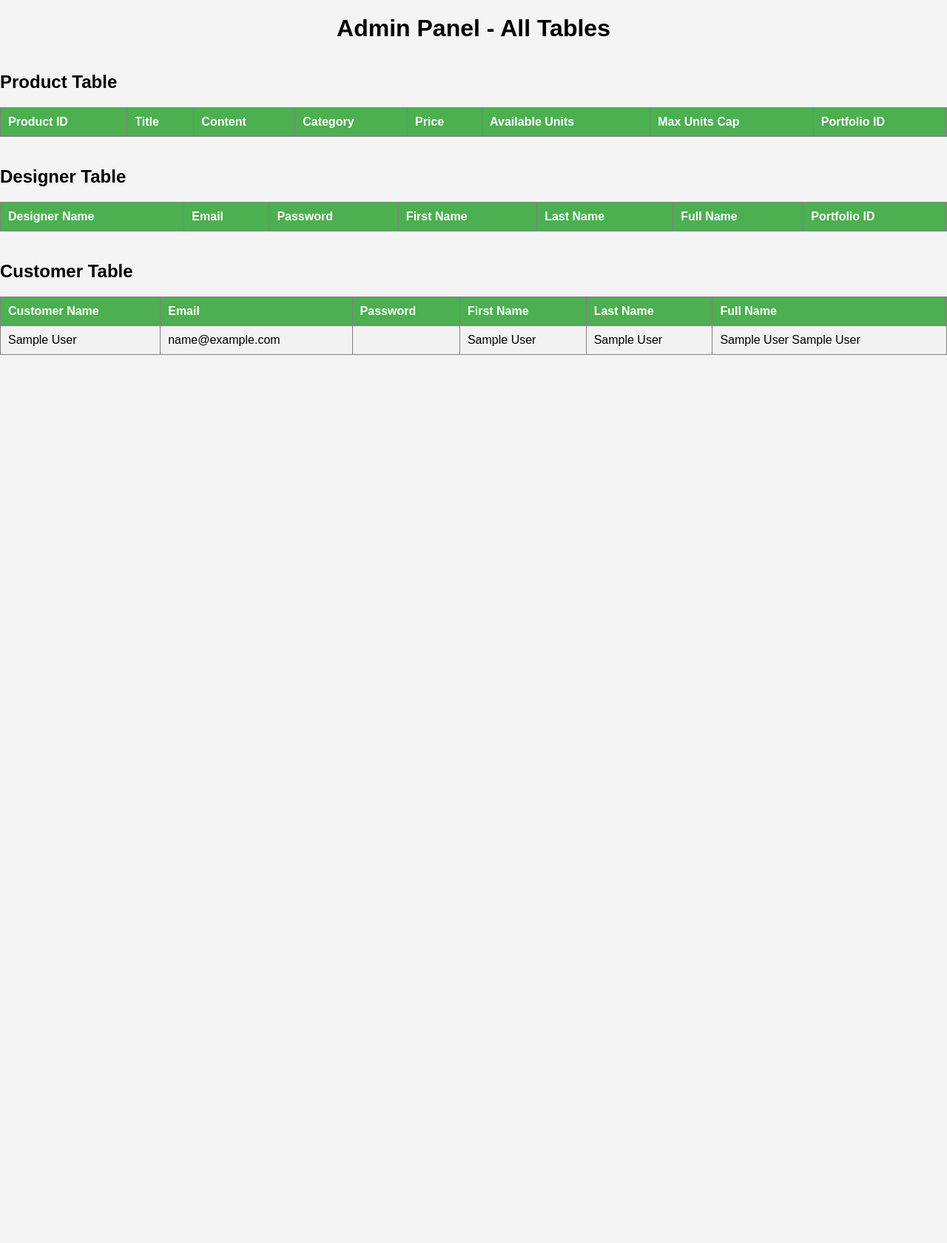
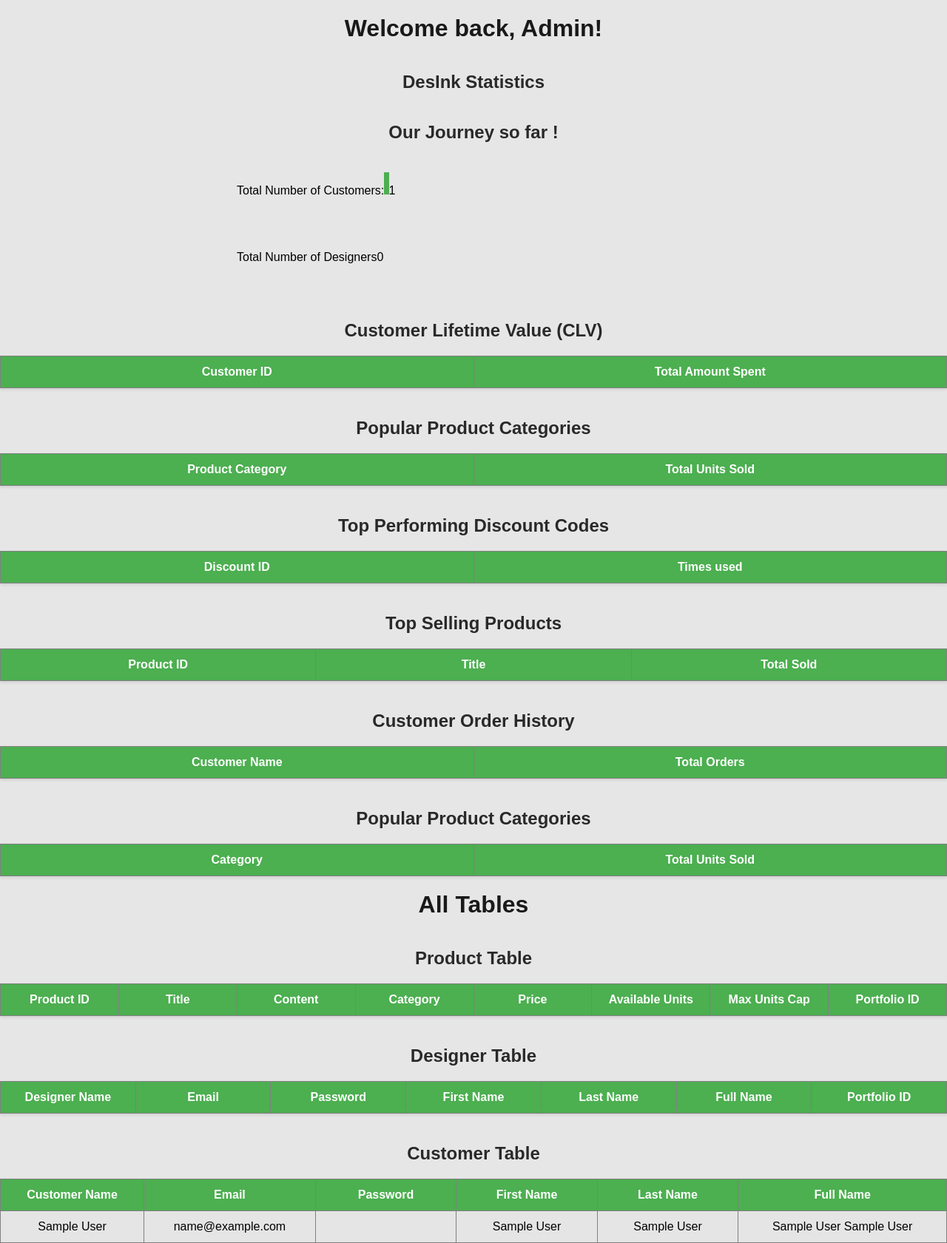
Before and after one commit to VanshAg283/DBMS_Project, a Flask app: page /admin in a window 1280 px wide. Shown: the whole page at 74% size. Before the commit the page ends 480 px from the top, so only its background shows below. Run offline with Flask 3, Linux system fonts and the light colour scheme; the visitor is signed in with stand-in values (Sample User, id 1); data that the repository does not hold is empty.

Commit message:
made changes to admin

```diff
--- /dev/null
+++ b/app/admin_streamlit.py
@@ -0,0 +1,4 @@
+import streamlit
+import pandas as pd
+
+streamlit.write("hello world")
--- a/app/app.py
+++ b/app/app.py
@@ -1,6 +1,7 @@
 from flask import Flask, render_template, request, redirect, session, flash
 import mysql.connector
 import re
+import subprocess
 
 app = Flask(__name__)
 app.secret_key = 'your_secret_key'  # Set a secret key for session management
@@ -9,8 +10,8 @@
 conn = mysql.connector.connect(
     host="localhost",
     user="root",
-    password="V@nshu04",
-    database="DesInk"
+    password="root",
+    database="desInk"
 )
 cursor = conn.cursor()
 # Function to authenticate user
@@ -471,23 +472,88 @@
     return render_template('place_order.html', cart_details=cart_details, cart_value=cart_value)
 
 
-# Route to render the admin HTML page
+
 @app.route('/admin')
 def admin():
     if 'authenticated' in session and session['authenticated']:
-        # Fetch data for each table separately
+        # Fetch data for each table
+        cursor.nextset()
         cursor.execute("SELECT * FROM Product")
         product_data = cursor.fetchall()
-
         cursor.execute("SELECT * FROM Designer")
         designer_data = cursor.fetchall()
-
         cursor.execute("SELECT * FROM Customer")
         customer_data = cursor.fetchall()
 
-        return render_template('admin.html', product_data=product_data, designer_data=designer_data, customer_data=customer_data)
+        # Execute statistics queries
+        total_customers_query = "SELECT COUNT(*) AS total_customers FROM Customer"
+        total_designers_query = "SELECT COUNT(*) AS total_designers FROM Designer"
+        top_selling_products_query = """
+            SELECT p.productID, p.title, SUM(ci.quantity) AS total_sold
+            FROM Product p
+            JOIN CartItem ci ON p.productID = ci.cartItemID
+            GROUP BY p.productID, p.title
+            ORDER BY total_sold DESC
+            LIMIT 5
+        """
+        customer_order_history_query = """
+            SELECT custName, COUNT(*) AS total_orders
+            FROM `Order`
+            GROUP BY custName
+            ORDER BY total_orders DESC
+        """
+        popular_product_categories_query = """
+            SELECT category, SUM(availableUnits) AS total_units_sold
+            FROM Product
+            GROUP BY category
+            ORDER BY total_units_sold DESC
+        """
+        customer_lifetime_value_query = """
+            SELECT custName, SUM(totalPrice)
+            AS total_spent
+            FROM Cart
+            GROUP BY custName
+            ORDER BY total_spent DESC
+            LIMIT 5;
+        """
+        top_performing_discount_codes_query = """
+            SELECT d.discountCode, COUNT(*) AS usage_count
+            FROM `Order` o
+            JOIN Discount d ON o.discountID = d.discountID
+            WHERE o.discountID IS NOT NULL
+            GROUP BY d.discountCode
+            ORDER BY usage_count DESC;
+        """
+        # Fetch statistics data
+        cursor.execute(total_customers_query)
+        total_customers = cursor.fetchall()
+        cursor.execute(total_designers_query)
+        total_designers = cursor.fetchall()
+        cursor.execute(top_selling_products_query)
+        top_selling_products = cursor.fetchall()
+        cursor.execute(customer_order_history_query)
+        customer_order_history = cursor.fetchall()
+        cursor.execute(popular_product_categories_query)
+        popular_product_categories = cursor.fetchall()
+        cursor.execute(customer_lifetime_value_query)
+        customer_lifetime_value = cursor.fetchall()
+        cursor.execute(top_performing_discount_codes_query)
+        top_performing_discount_codes = cursor.fetchall()
+
+        return render_template('admin.html',
+                               product_data=product_data,
+                               designer_data=designer_data,
+                               customer_data=customer_data,
+                               total_customers=total_customers,
+                               total_designers=total_designers,
+                               top_selling_products=top_selling_products,
+                               customer_order_history=customer_order_history,
+                               popular_product_categories=popular_product_categories,
+                               customer_lifetime_value = customer_lifetime_value,
+                               top_performing_discount_codes = top_performing_discount_codes)
     else:
         return redirect('/')
+
 
 # Predefined valid credentials
 valid_credentials = {'username': 'root', 'password': 'root'}
--- a/app/static/admin.css
+++ b/app/static/admin.css
@@ -1,21 +1,24 @@
-/* style.css */
+/* admin.css */
 
 /* Body styles */
 body {
     font-family: Arial, sans-serif;
-    background-color: #f4f4f4;
+    background-color: #e6e6e6;
     margin: 0;
     padding: 0;
+    text-align: center;
 }
 
 /* Header styles */
 h1 {
     text-align: center;
     margin-top: 20px;
+    color: #191919;
 }
 
 h2 {
     margin-top: 40px;
+    color: #292929;
 }
 
 /* Table styles */
@@ -23,11 +26,15 @@
     width: 100%;
     border-collapse: collapse;
     margin-top: 20px;
+    background-color: #fff;
+    box-shadow: 0 2px 4px rgba(0, 0, 0, 0.1);
 }
 
 th, td {
-    padding: 10px;
-    text-align: left;
+    padding: 12px;
+    text-align: center;
+    /* Set a fixed minimum width for table cells to ensure more symmetric column widths */
+    min-width: 120px; /* Adjust as needed based on your content */
 }
 
 th {
@@ -36,9 +43,50 @@
 }
 
 tr:nth-child(even) {
-    background-color: #f2f2f2;
+    background-color: #e5e5e5;
 }
 
 tr:hover {
     background-color: #ddd;
 }
+
+/* Responsive table */
+@media screen and (max-width: 600px) {
+    th, td {
+        width: auto; /* Allow cells to adjust width based on content on smaller screens */
+    }
+}
+
+.twoColumn {
+    width: 50%;
+}
+
+/* Progress bar styles */
+.progress-container {
+    border: #191919;
+    width: 50%;
+    margin: 20px auto;
+    display: flex;
+    flex-direction: row;
+}
+
+.progress-bar {
+    height: 30px;
+    background-color: #4CAF50;
+    width: 0%;
+    transition: width 2s ease-in-out;
+
+}
+
+.progressWhole {
+    display: flex;
+    flex-direction: column;
+    align-items: center;
+    justify-content: center;
+    margin-top: 10px;
+}
+
+.progressIn{
+    display: flex;
+    flex-direction: row;
+}
--- /dev/null
+++ b/app/static/admin.js
@@ -0,0 +1,17 @@
+// admin.js
+
+document.addEventListener('DOMContentLoaded', () => {
+    const totalCustomers = parseInt(document.getElementById('totalCustomers').innerText);
+    const totalDesigners = parseInt(document.getElementById('totalDesigners').innerText);
+
+    const customerProgress = document.getElementById('customerProgress');
+    const designerProgress = document.getElementById('designerProgress');
+
+    // Calculate progress percentage for customers
+    const customerPercentage = (totalCustomers / 100) * 100;
+    customerProgress.style.width = `${customerPercentage}%`;
+
+    // Calculate progress percentage for designers
+    const designerPercentage = (totalDesigners / 100) * 100;
+    designerProgress.style.width = `${designerPercentage}%`;
+});
--- a/app/templates/admin.html
+++ b/app/templates/admin.html
@@ -7,8 +7,115 @@
     <link rel="stylesheet" type="text/css" href="../static/admin.css">
 </head>
 <body>
-    <h1>Admin Panel - All Tables</h1>
+    <h1>Welcome back, Admin!</h1>
 
+    <h2>DesInk Statistics</h2>
+    <h2>Our Journey so far !</h3>
+    <div class="progressWhole">
+        <div class="progress-container">
+            <p>Total Number of Customers:</p>
+            <div class="progress-bar" id="customerProgress"></div>
+            <div class="progressIn">
+                <p><span id="totalCustomers">{{ total_customers[0][0] }}</span></p>
+            </div>
+        </div>
+
+        <div class="progress-container">
+            <p>Total Number of Designers  </p>
+            <div class="progress-bar" id="designerProgress"></div>
+            <div class="progressIn">
+                <p><span id="totalDesigners">{{ total_designers[0][0] }}</span></p>
+            </div>
+        </div>
+    </div>
+
+    <script src="../static/admin.js"></script>
+    <h2>Customer Lifetime Value (CLV)</h2>
+    <table border="1" >
+        <tr >
+            <th class="twoColumn" >Customer ID</th>
+            <th class="twoColumn" >Total Amount Spent</th>
+        </tr>
+        {% for customer in customer_lifetime_value %}
+            <tr>
+                <td>{{ customer[0] }}</td>
+                <td>{{ customer[1] }}</td>
+            </tr>
+        {% endfor %}
+    </table>
+    <h2>Popular Product Categories</h2>
+    <table border="1">
+        <tr>
+            <th class="twoColumn">Product Category</th>
+            <th class="twoColumn">Total Units Sold</th>
+        </tr>
+        {% for product in popular_product_categories %}
+            <tr>
+                <td>{{ product[0] }}</td>
+                <td>{{ product[1] }}</td>
+            </tr>
+        {% endfor %}
+    </table>
+    <h2>Top Performing Discount Codes</h2>
+    <table border="1">
+        <tr>
+            <th class="twoColumn" >Discount ID</th>
+            <th class="twoColumn" >Times used</th>
+        </tr>
+        {% for discount in top_performing_discount_codes %}
+            <tr>
+                <td>{{ discount[0] }}</td>
+                <td>{{ discount[1] }}</td>
+            </tr>
+        {% endfor %}
+    </table>
+
+
+    <h2>Top Selling Products</h2>
+    <table border="1">
+        <tr>
+            <th>Product ID</th>
+            <th>Title</th>
+            <th>Total Sold</th>
+        </tr>
+        {% for product in top_selling_products %}
+            <tr>
+                <td>{{ product[0] }}</td>
+                <td>{{ product[1] }}</td>
+                <td>{{ product[2] }}</td>
+            </tr>
+        {% endfor %}
+    </table>
+
+    <h2>Customer Order History</h2>
+    <table border="1">
+        <tr>
+            <th class="twoColumn">Customer Name</th>
+            <th class="twoColumn">Total Orders</th>
+        </tr>
+        {% for order in customer_order_history %}
+            <tr>
+                <td>{{ order[0] }}</td>
+                <td>{{ order[1] }}</td>
+            </tr>
+        {% endfor %}
+    </table>
+
+    <h2>Popular Product Categories</h2>
+    <table border="1">
+        <tr>
+            <th class="twoColumn">Category</th>
+            <th class="twoColumn">Total Units Sold</th>
+        </tr>
+        {% for category in popular_product_categories %}
+            <tr>
+                <td>{{ category[0] }}</td>
+                <td>{{ category[1] }}</td>
+            </tr>
+        {% endfor %}
+    </table>
+
+    <h1>All Tables</h1>
     <h2>Product Table</h2>
     <table border="1">
         <tr>
```
